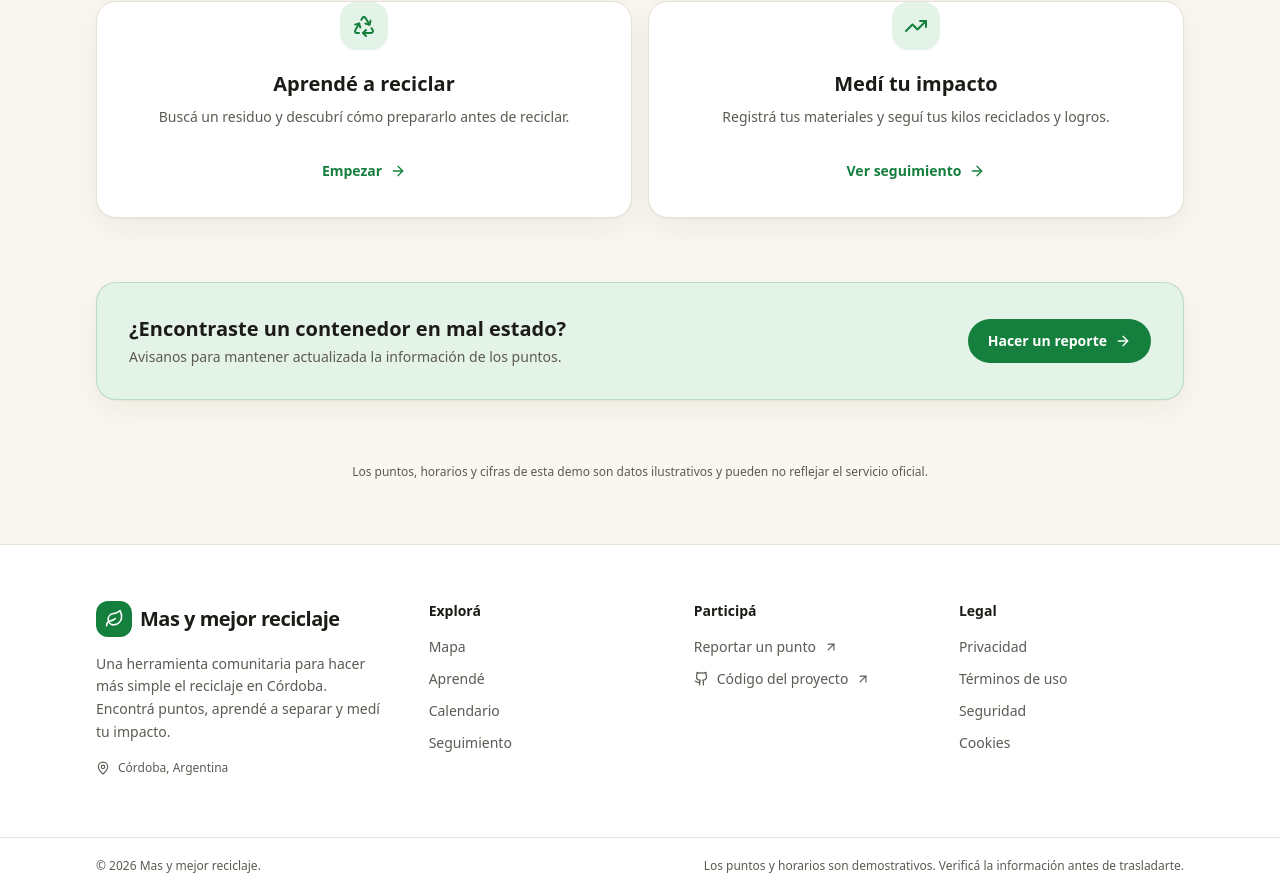
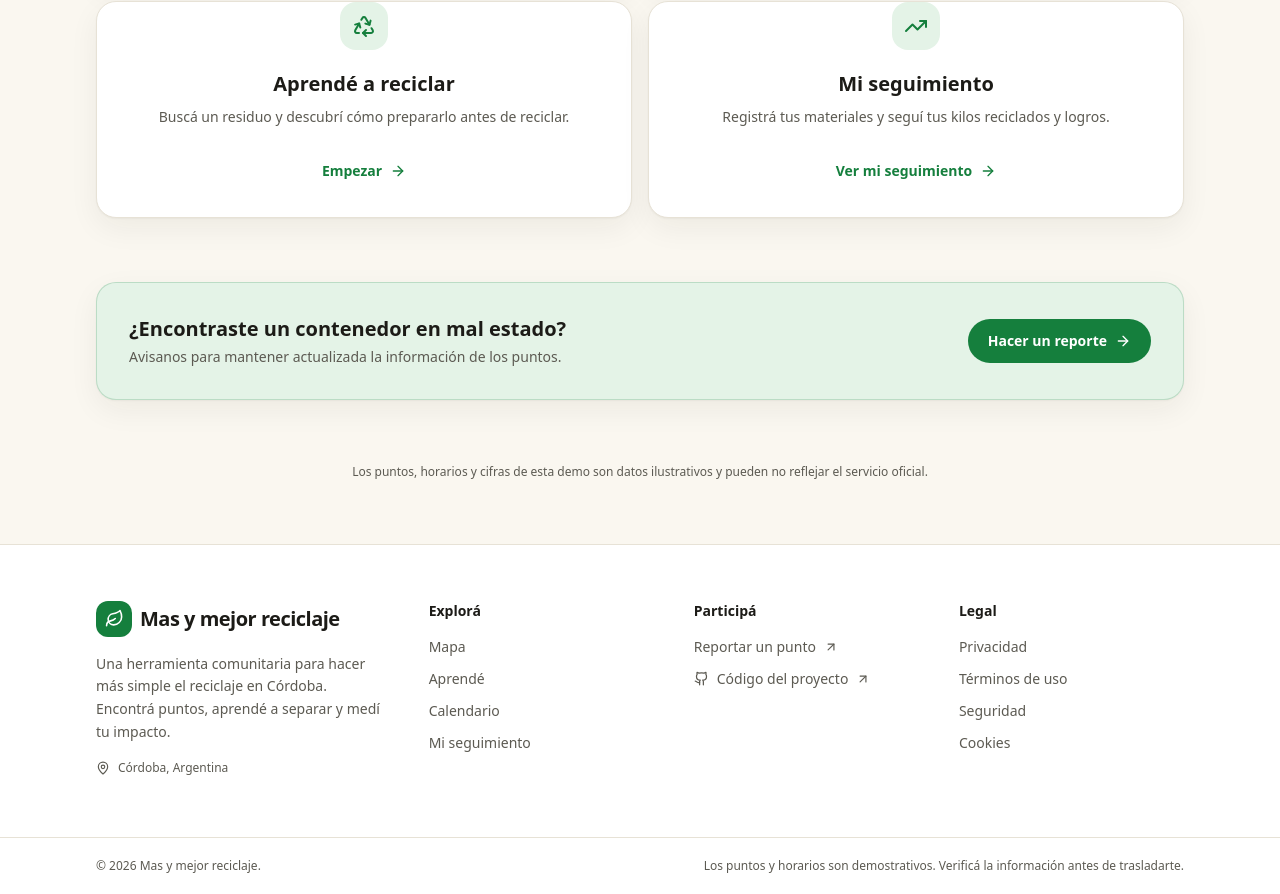
Before and after one commit to Tomas6941/mas-y-mejor-reciclaje, a React (Vite) app: page / in a window 1280 px wide. Shown: the part 1426-2320 px from the top of the page. Built offline with nearby package versions, Linux system fonts and the light colour scheme; no server answers.

Commit message:
Rename tracking section and center map status legend

```diff
--- a/src/components/home/HomeSection.tsx
+++ b/src/components/home/HomeSection.tsx
@@ -95,7 +95,7 @@ export default function HomeSection() {
           <ActionCard icon={<MapPin />} title="Encontrá un punto verde" description="Explorá puntos y contenedores cercanos en el mapa de Córdoba." action="Abrir mapa" onClick={() => navigate('#/mapa')} />
           <ActionCard icon={<CalendarDays />} title="Revisá tu calendario" description="Consultá los días y horarios demostrativos de recolección por barrio." action="Ver calendario" onClick={() => navigate('#/calendario')} />
           <ActionCard icon={<Recycle />} title="Aprendé a reciclar" description="Buscá un residuo y descubrí cómo prepararlo antes de reciclar." action="Empezar" onClick={() => navigate('#/guia')} />
-          <ActionCard icon={<TrendingUp />} title="Medí tu impacto" description="Registrá tus materiales y seguí tus kilos reciclados y logros." action="Ver seguimiento" onClick={() => navigate('#/seguimiento')} />
+          <ActionCard icon={<TrendingUp />} title="Mi seguimiento" description="Registrá tus materiales y seguí tus kilos reciclados y logros." action="Ver mi seguimiento" onClick={() => navigate('#/seguimiento')} />
         </div>
       </section>
 
--- a/src/components/layout/Footer.tsx
+++ b/src/components/layout/Footer.tsx
@@ -12,7 +12,7 @@ export function Footer() {
           <p className="mt-4 max-w-sm text-sm leading-relaxed text-muted">Una herramienta comunitaria para hacer más simple el reciclaje en Córdoba. Encontrá puntos, aprendé a separar y medí tu impacto.</p>
           <p className="mt-4 inline-flex items-center gap-2 text-xs text-muted"><MapPin size={14} /> Córdoba, Argentina</p>
         </div>
-        <div><h2 className="text-sm font-semibold">Explorá</h2><nav aria-label="Navegación del pie de página" className="mt-4 grid gap-3">{[['Mapa', '#/mapa'], ['Aprendé', '#/guia'], ['Calendario', '#/calendario'], ['Seguimiento', '#/seguimiento']].map(([label, hash]) => <button key={hash} onClick={() => navigate(hash)} className="w-fit text-left text-sm text-muted transition-colors hover:text-primary">{label}</button>)}</nav></div>
+        <div><h2 className="text-sm font-semibold">Explorá</h2><nav aria-label="Navegación del pie de página" className="mt-4 grid gap-3">{[['Mapa', '#/mapa'], ['Aprendé', '#/guia'], ['Calendario', '#/calendario'], ['Mi seguimiento', '#/seguimiento']].map(([label, hash]) => <button key={hash} onClick={() => navigate(hash)} className="w-fit text-left text-sm text-muted transition-colors hover:text-primary">{label}</button>)}</nav></div>
         <div><h2 className="text-sm font-semibold">Participá</h2><div className="mt-4 grid justify-items-start gap-3"><button onClick={() => navigate('#/reportar')} className="inline-flex items-center gap-2 text-sm text-muted hover:text-primary">Reportar un punto <ArrowUpRight size={14} /></button><a href="https://github.com/Tomas6941/mas-y-mejor-reciclaje" target="_blank" rel="noreferrer" className="inline-flex items-center gap-2 text-sm text-muted hover:text-primary"><Github size={15} /> Código del proyecto <ArrowUpRight size={14} /></a></div></div>
         <div><h2 className="text-sm font-semibold">Legal</h2><nav aria-label="Documentos legales" className="mt-4 grid gap-3">{[['Privacidad', '#/legalizacion/privacidad'], ['Términos de uso', '#/legalizacion/terminos'], ['Seguridad', '#/legalizacion/seguridad'], ['Cookies', '#/legalizacion/cookies']].map(([label, hash]) => <button key={hash} onClick={() => navigate(hash)} className="w-fit text-left text-sm text-muted transition-colors hover:text-primary">{label}</button>)}</nav></div>
       </div>
--- a/src/components/map/MapSection.tsx
+++ b/src/components/map/MapSection.tsx
@@ -58,7 +58,7 @@ export default function MapSection() {
       </div>
       <div className="mb-4 flex flex-wrap items-center justify-between gap-3"><p className="text-sm text-muted" aria-live="polite"><strong className="text-foreground">{filteredPoints.length}</strong> {filteredPoints.length === 1 ? 'punto encontrado' : 'puntos encontrados'}</p>{material !== 'all' && <button type="button" onClick={() => setMaterial('all')} className="text-sm font-medium text-primary hover:underline">Limpiar filtro de {MATERIAL_MAP[material].short}</button>}</div>
       <div className="grid items-start gap-5 lg:grid-cols-[minmax(0,1.65fr)_minmax(300px,0.85fr)]">
-        <div className="overflow-hidden rounded-bento border border-border bg-surface shadow-soft"><div className="flex items-center justify-between gap-3 border-b border-border px-4 py-3 sm:px-5"><div className="flex items-center gap-2"><MapPin className="size-4 text-primary" aria-hidden="true" /><h2 className="font-semibold">Mapa de Córdoba</h2></div><span className="text-xs text-muted">OpenStreetMap</span></div><MapCanvas points={filteredPoints} selectedId={selectedId} onSelect={setSelectedId} center={MAP_CENTER} zoom={MAP_ZOOM} /><div className="flex flex-wrap gap-x-4 gap-y-2 border-t border-border px-4 py-3 text-xs text-muted sm:px-5"><span className="font-medium text-foreground">Estados:</span>{(['available', 'damaged', 'unavailable'] as const).map((key) => <span key={key} className="inline-flex items-center gap-1.5"><i className={`size-2.5 rounded-full ${key === 'available' ? 'bg-primary' : key === 'damaged' ? 'bg-accent' : 'bg-danger'}`} />{MAP_POINT_AVAILABILITY[key].label}</span>)}</div></div>
+        <div className="overflow-hidden rounded-bento border border-border bg-surface shadow-soft"><div className="flex items-center justify-between gap-3 border-b border-border px-4 py-3 sm:px-5"><div className="flex items-center gap-2"><MapPin className="size-4 text-primary" aria-hidden="true" /><h2 className="font-semibold">Mapa de Córdoba</h2></div><span className="text-xs text-muted">OpenStreetMap</span></div><MapCanvas points={filteredPoints} selectedId={selectedId} onSelect={setSelectedId} center={MAP_CENTER} zoom={MAP_ZOOM} /><div className="grid grid-cols-3 items-center gap-x-2 gap-y-2 border-t border-border px-4 py-3 sm:px-5"><span className="col-span-3 text-center text-sm font-semibold text-foreground sm:text-base">Estados</span>{(['available', 'damaged', 'unavailable'] as const).map((key) => <span key={key} className="inline-flex min-w-0 flex-wrap items-center justify-center gap-2 text-center text-sm text-muted sm:text-base"><i className={`size-3 shrink-0 rounded-full ${key === 'available' ? 'bg-primary' : key === 'damaged' ? 'bg-accent' : 'bg-danger'}`} />{MAP_POINT_AVAILABILITY[key].label}</span>)}</div></div>
         <aside className="space-y-3" aria-label="Listado de puntos de reciclaje"><div className="flex items-center justify-between"><h2 className="font-display text-xl font-semibold">Puntos de reciclaje</h2><span className="text-xs text-muted">Seleccioná para ubicar</span></div>{filteredPoints.length ? filteredPoints.map((point) => <MapPointCard key={point.id} point={point} selected={selectedId === point.id} onClick={() => setSelectedId(point.id)} />) : <div className="rounded-card border border-dashed border-border bg-surface-soft px-5 py-10 text-center"><MapPin className="mx-auto size-8 text-muted" aria-hidden="true" /><p className="mt-3 font-semibold">No encontramos puntos</p><p className="mt-1 text-sm text-muted">Probá con otro barrio o quitá algún filtro.</p><button type="button" onClick={() => { setQuery(''); setMaterial('all'); setStatus('all'); }} className="mt-4 text-sm font-semibold text-primary hover:underline">Limpiar búsqueda</button></div>}{selectedPoint && <button type="button" onClick={() => navigate(`#/reportar?point=${encodeURIComponent(selectedPoint.id)}`)} className="flex min-h-11 w-full items-center justify-center gap-2 rounded-full bg-primary px-5 text-sm font-semibold text-primary-foreground transition hover:bg-primary-hover">Reportar este punto <ArrowUpRight className="size-4" aria-hidden="true" /></button>}</aside>
       </div>
       <p className="mt-5 text-xs leading-relaxed text-muted">La ubicación y los horarios son datos de referencia de la aplicación. Confirmá la recepción de materiales y el horario antes de acercarte.</p>
--- a/src/components/profile/ProfileSection.tsx
+++ b/src/components/profile/ProfileSection.tsx
@@ -112,7 +112,7 @@ export default function ProfileSection() {
                 <div className="mt-3 h-1.5 overflow-hidden rounded-full bg-surface-soft"><div className="h-full rounded-full bg-primary" style={{ width: `${achievement.progress}%` }} /></div>
                 <p className="mt-2 text-xs text-muted">{achievement.progressText}{achievement.unlocked ? ' · Desbloqueado' : ''}</p>
               </div>)}
-              <Button asChild variant="ghost" size="sm"><a href="#/seguimiento">Ver seguimiento completo <ArrowRight size={15} /></a></Button>
+              <Button asChild variant="ghost" size="sm"><a href="#/seguimiento">Ver mi seguimiento <ArrowRight size={15} /></a></Button>
             </CardContent>
           </Card>
 
--- a/src/lib/routes.ts
+++ b/src/lib/routes.ts
@@ -38,8 +38,8 @@ export const NAV_ITEMS: NavItem[] = [
   {
     key: 'tracking',
     hash: '#/seguimiento',
-    label: 'Seguimiento',
-    shortLabel: 'Impacto',
+    label: 'Mi seguimiento',
+    shortLabel: 'Mi seg.',
     icon: TrendingUp,
     primary: true,
   },
```
